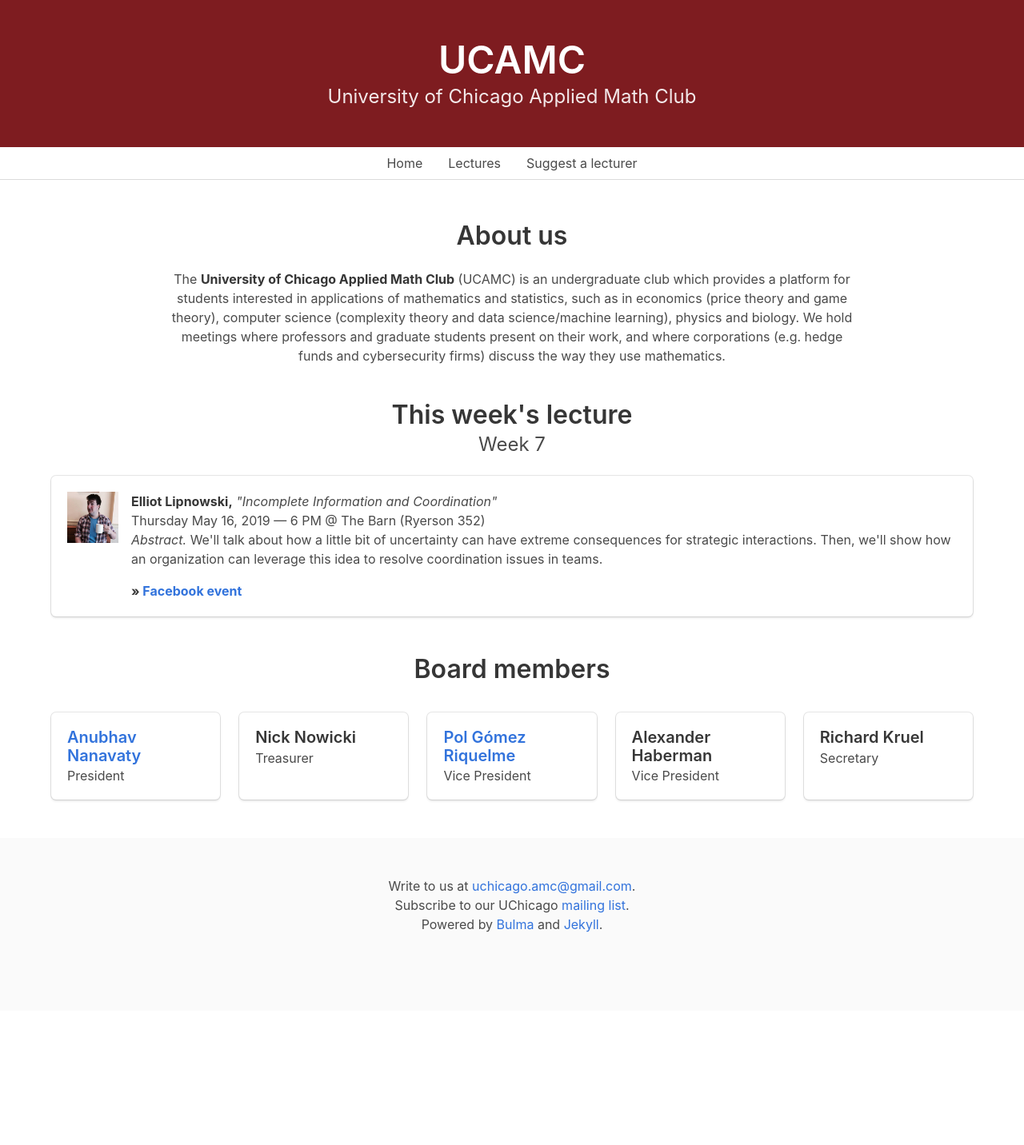
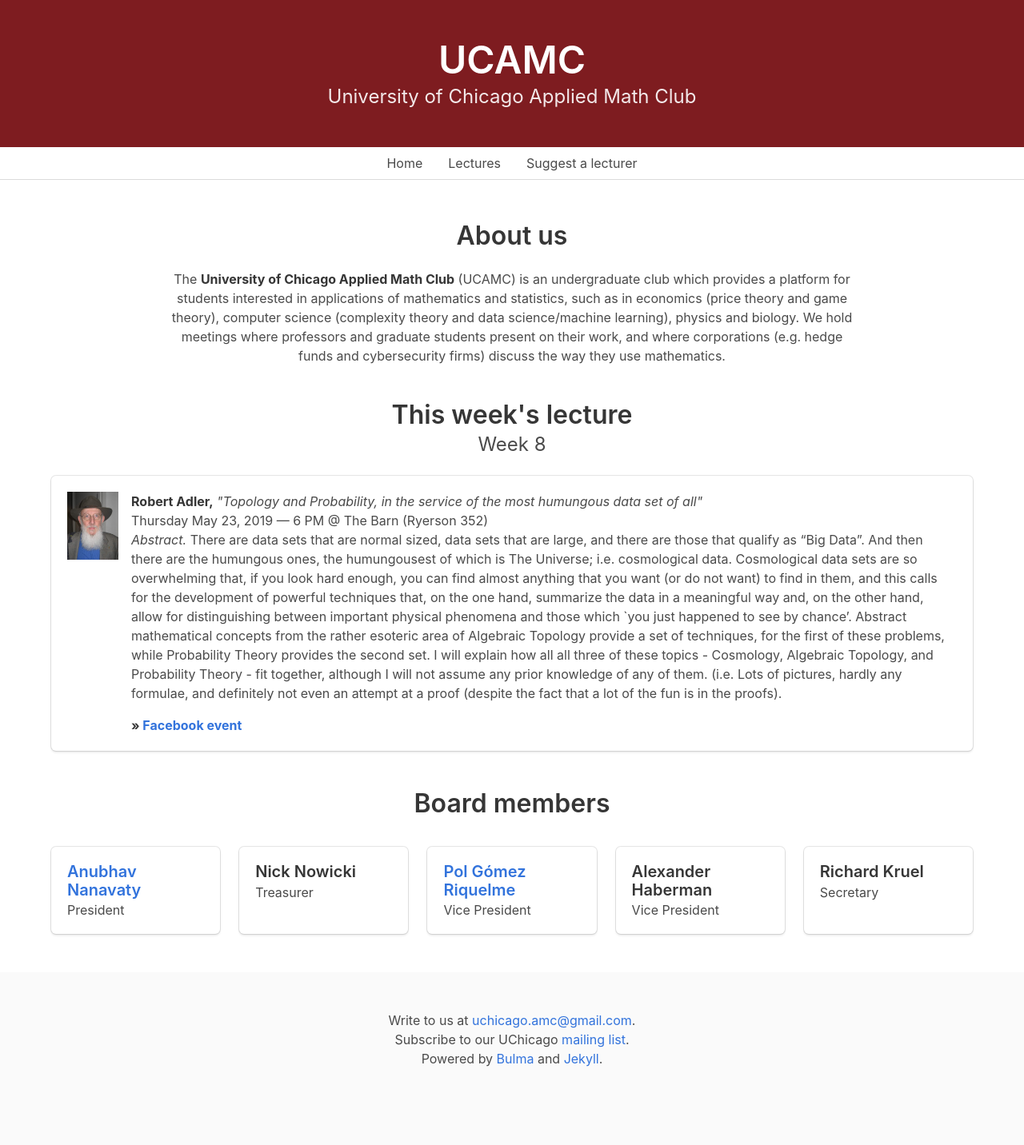
Before and after one commit to ucamc/ucamc.github.io, a Jekyll site: the page built from index.html, in a window 1280 px wide. Shown: the whole page at 80% size. Built offline with Jekyll 4.4.1, drawn with Linux system fonts in a browser that asks for light colours; nearby versions of some CDN libraries; before the commit the page ends 1264 px from its top, so only the background shows below that.

Commit message:
Update spring19.yml

```diff
--- a/_data/spring19.yml
+++ b/_data/spring19.yml
@@ -1,5 +1,37 @@
 lectures:
   - &cur
+    who: Robert Adler
+    what: "Topology and Probability, in the service of the most humungous data set of all"
+    when: Thursday May 23, 2019
+    time: 6 PM
+    where: The Barn (Ryerson 352)
+    week: Week 8
+    photo: adler.jpg
+    url: "https://robert.net.technion.ac.il/"
+    fb: "https://www.facebook.com/events/2236757676408740/"
+    abstract: >
+      There are data sets that are normal sized, data sets that are
+      large, and there are those that qualify as “Big Data”. And then there are
+      the humungous ones, the humungousest of which is The Universe; i.e.
+      cosmological data.
+
+      Cosmological data sets are so overwhelming that, if you look hard enough,
+      you can find almost anything that you want (or do not want) to find in
+      them, and this calls for the development of powerful techniques that, on
+      the one hand, summarize the data in a meaningful way and, on the other
+      hand, allow for distinguishing between important physical phenomena and
+      those which `you just happened to see by chance’.
+
+      Abstract mathematical concepts from the rather esoteric area of Algebraic
+      Topology provide a set of techniques, for the first of these problems,
+      while Probability Theory provides the second set.
+
+      I will explain how all all three of these topics - Cosmology, Algebraic
+      Topology, and Probability Theory - fit together, although I will not
+      assume any prior knowledge of any of them. (i.e. Lots of pictures, hardly
+      any formulae, and definitely not even an attempt at a proof (despite the
+      fact that a lot of the fun is in the proofs).
+  -
     who: Elliot Lipnowski
     what: "Incomplete Information and Coordination"
     when: Thursday May 16, 2019
```
